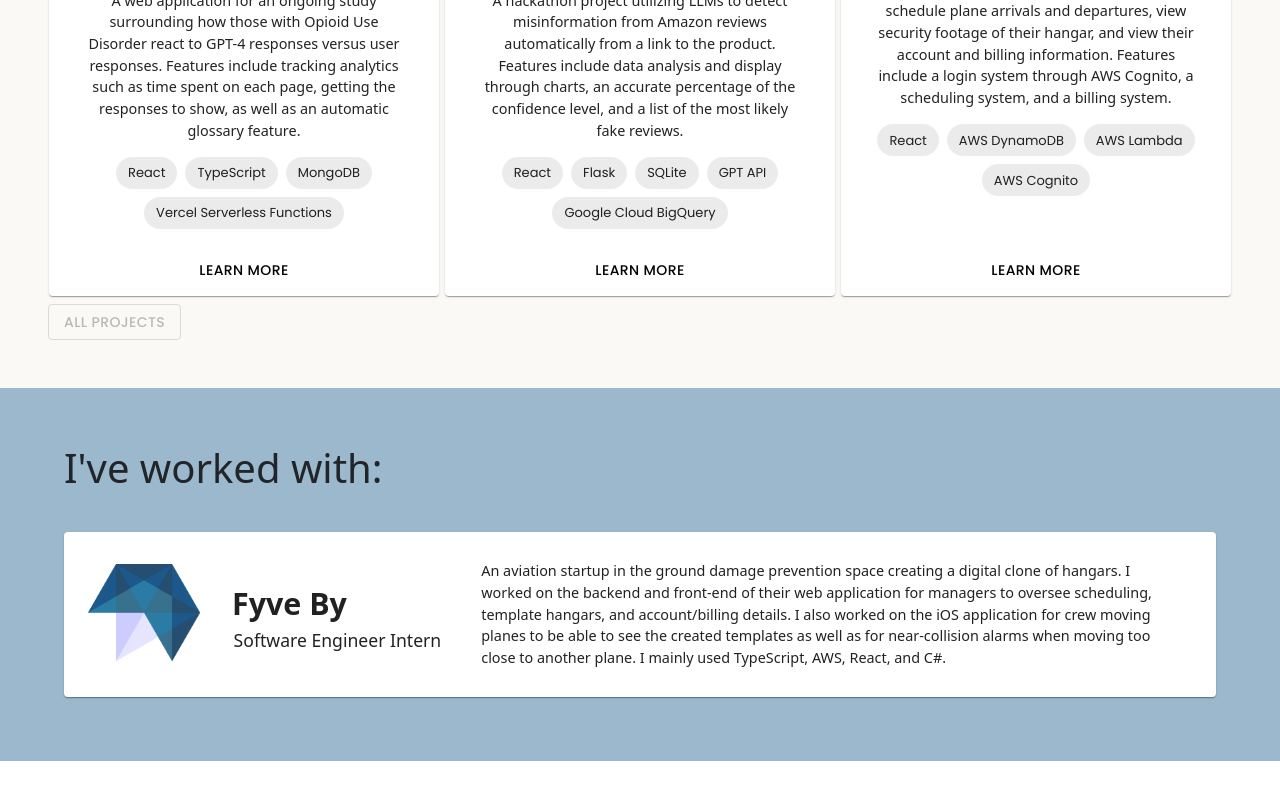
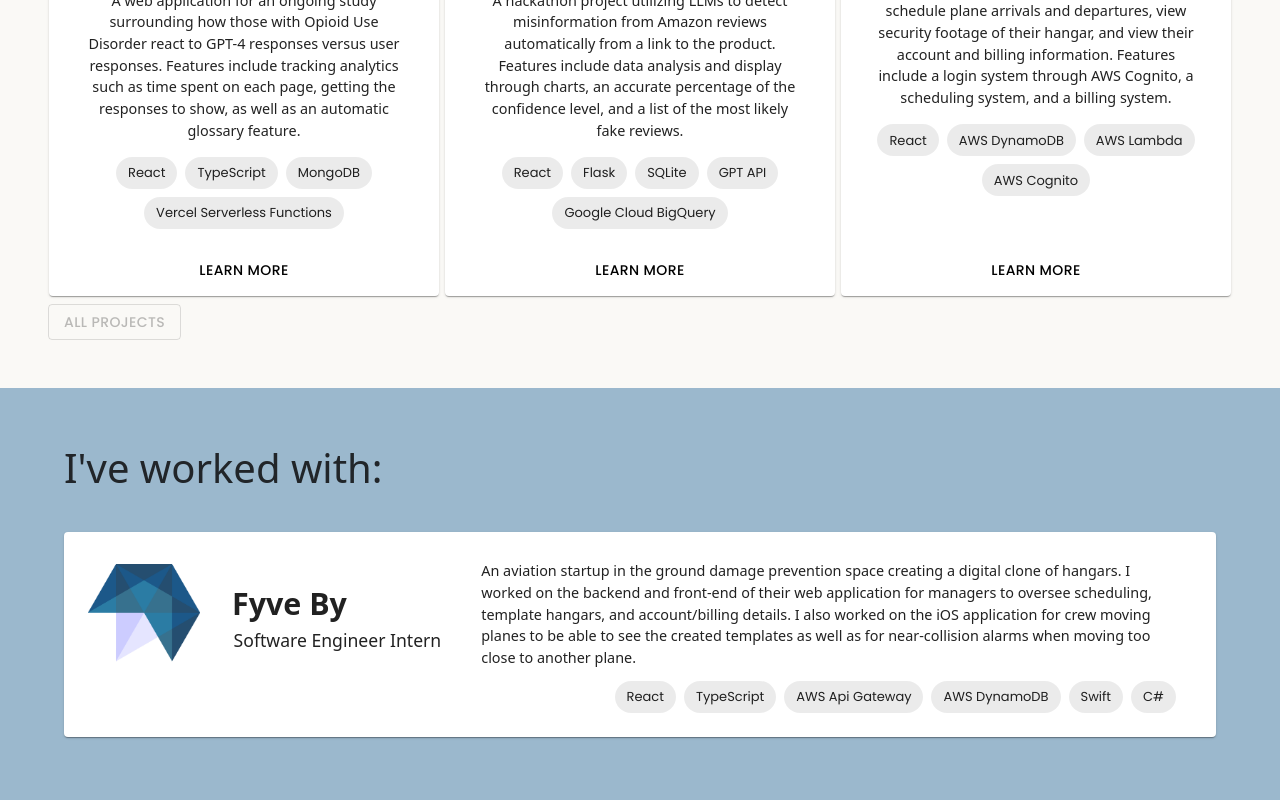
Before and after one commit to oscarzhang228/Portfolio-OZ, a React (Vite) app: page / in a window 1280 px wide. Shown: the part 1238-2038 px from the top of the page. Before the commit the page ends 1999 px from the top, so only its background shows below. Built offline with nearby package versions, Linux system fonts and the light colour scheme.

Commit message:
fix minor issues with experience component and add technologies chip

```diff
--- a/src/components/ExperienceBar/ExperienceBar.module.scss
+++ b/src/components/ExperienceBar/ExperienceBar.module.scss
@@ -48,6 +48,6 @@
   font-weight: 400;
   // for mobile devices and small tablets
   @media screen and (max-width: 576px) {
-    font-size: 0.7rem;
+    font-size: 0.8rem;
   }
 }
--- a/src/components/ExperienceBar/ExperienceBar.tsx
+++ b/src/components/ExperienceBar/ExperienceBar.tsx
@@ -2,6 +2,7 @@ import styles from "./ExperienceBar.module.scss";
 import Card from "@mui/material/Card";
 import { CardContent, CardMedia } from "@mui/material";
 import fyvebyLogo from "../../assets/fyveby.png";
+import TechnologyChip from "../TechnologyChip/TechnologyChip";
 /**
  * ExperienceBar component used to display the jobs I've had on the landing page
  * @returns ExperienceBar component
@@ -18,8 +19,16 @@ export default function ExperienceBar() {
         <Experience
           title="Software Engineer Intern"
           company="Fyve By"
-          description="An aviation startup in the ground damage prevention space creating a digital clone of hangars. I worked on the backend and front-end of their web application for managers to oversee scheduling, template hangars, and account/billing details. I also worked on the iOS application for crew moving planes to be able to see the created templates as well as for near-collision alarms when moving too close to another plane. I mainly used TypeScript, AWS, React, and C#."
+          description="An aviation startup in the ground damage prevention space creating a digital clone of hangars. I worked on the backend and front-end of their web application for managers to oversee scheduling, template hangars, and account/billing details. I also worked on the iOS application for crew moving planes to be able to see the created templates as well as for near-collision alarms when moving too close to another plane."
           logo={fyvebyLogo}
+          technologies={[
+            "React",
+            "TypeScript",
+            "AWS Api Gateway",
+            "AWS DynamoDB",
+            "Swift",
+            "C#",
+          ]}
         />
       </section>
     </section>
@@ -31,13 +40,20 @@ type ExperienceProps = {
   company: string;
   description: string;
   logo: string;
+  technologies: string[];
 };
+/**
+ * Experience component used to display a job I've had
+ * @param props title, company, description, logo, and tech used
+ * @returns Experience component
+ */
 const Experience = (props: ExperienceProps) => {
-  const { title, company, description, logo } = props;
+  const { title, company, description, logo, technologies } = props;
   return (
-    <Card className="d-flex gap-2 p-3 flex-wrap flex-md-nowrap justify-content-start">
+    <Card className="d-flex flex-column p-3">
+      <section className="d-flex gap-2 flex-wrap flex-md-nowrap justify-content-start">
         <CardMedia
-        className={`${styles["Experience-Logo"]} d-flex justify-content-center flex-column align-items-center px-2 py-3`}
+          className={`${styles["Experience-Logo"]} d-flex justify-content-center flex-column align-items-center px-2 py-3 `}
         >
           <img src={logo} className="mw-100 mh-100"></img>
         </CardMedia>
@@ -52,6 +68,12 @@ const Experience = (props: ExperienceProps) => {
             {description}
           </p>
         </CardContent>
+      </section>
+      <section className="px-4 pb-2 d-lg-flex d-none gap-2 justify-content-end ">
+        {technologies?.map((tech, index) => {
+          return <TechnologyChip key={index} label={tech} />;
+        })}
+      </section>
     </Card>
   );
 };
--- a/src/components/ProjectsBar/ProjectsBar.tsx
+++ b/src/components/ProjectsBar/ProjectsBar.tsx
@@ -1,9 +1,9 @@
 import styles from "./ProjectsBar.module.scss";
 import Card from "@mui/material/Card";
-import { CardContent, CardActions, Chip } from "@mui/material";
+import { CardContent, CardActions } from "@mui/material";
 import Button from "@mui/material/Button";
 import { useNavigate } from "react-router-dom";
-
+import TechnologyChip from "../TechnologyChip/TechnologyChip";
 import oudAppPic from "../../assets/oud-app.png";
 import marketSafePic from "../../assets/market-safe.png";
 import skyviewPic from "../../assets/skyview-portal.png";
@@ -102,22 +102,7 @@ const Project = (props: ProjectProps) => {
         <p className={`${styles["Project-Body"]} px-3`}>{description}</p>
         <section className="d-flex flex-wrap gap-2 justify-content-center">
           {technologies?.map((tech, index) => {
-            return (
-              <Chip
-                key={index}
-                label={tech}
-                sx={{
-                  fontWeight: "400",
-                  fontFamily: "Poppins, sans-serif",
-                  transition: "500ms",
-                  "&:hover": {
-                    backgroundColor: "rgb(155, 184, 205)",
-                    transform: "translateY(-5px)",
-                    transition: "500ms",
-                  },
-                }}
-              />
-            );
+            return <TechnologyChip key={index} label={tech} />;
           })}
         </section>
       </CardContent>
--- /dev/null
+++ b/src/components/TechnologyChip/TechnologyChip.tsx
@@ -0,0 +1,31 @@
+import Chip from "@mui/material/Chip";
+
+type TechnologyChipProps = {
+  key: number;
+  label: string;
+};
+
+/**
+ * TechnologyChip component used to display a technology used
+ * @param props index and tech
+ * @returns TechnologyChip component
+ */
+export default function TechnologyChip(props: TechnologyChipProps) {
+  const { key, label } = props;
+  return (
+    <Chip
+      key={key}
+      label={label}
+      sx={{
+        fontWeight: "400",
+        fontFamily: "Poppins, sans-serif",
+        transition: "500ms",
+        "&:hover": {
+          backgroundColor: "rgb(155, 184, 205)",
+          transform: "translateY(-5px)",
+          transition: "500ms",
+        },
+      }}
+    />
+  );
+}
```
Lines whose indentation alone changed are shown as unchanged.
